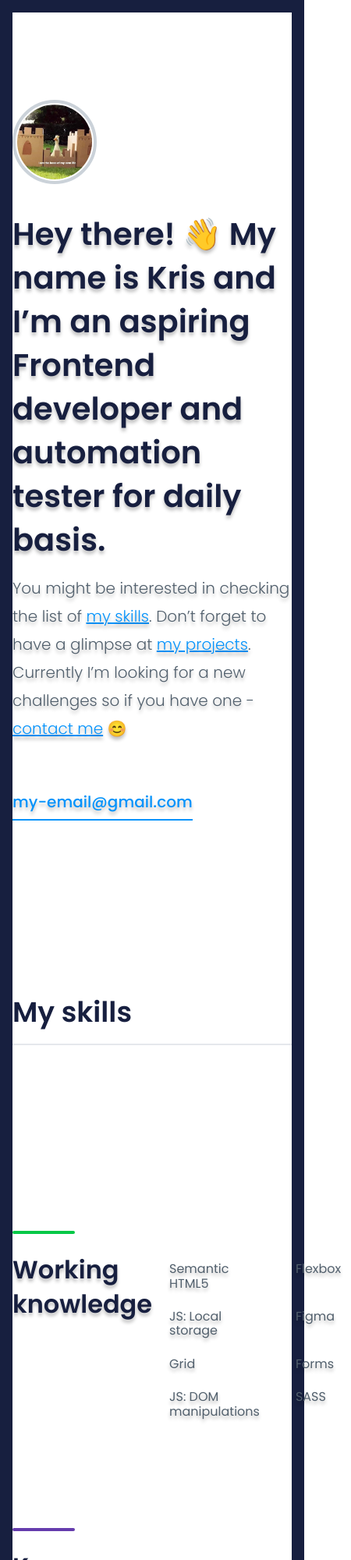
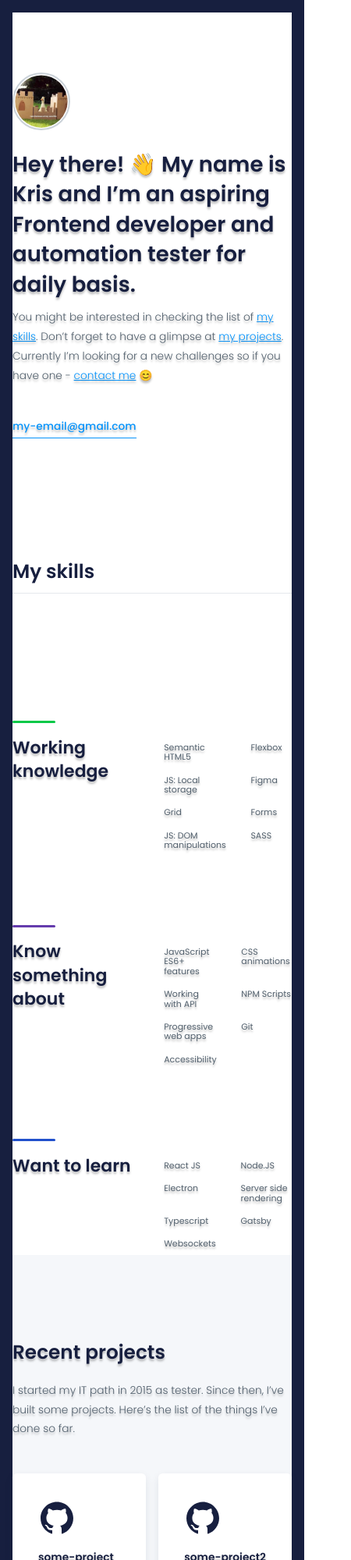
Before and after one commit to dz1dz1on/wtf-homework, a website: page src/content/index.html in a window 390 px wide. Shown: the top 2000 px of the page at 78% size, 450 px wide, since content can reach past the window. Drawn offline with nearby package versions, Linux system fonts and the light colour scheme; files that its build step writes are made by us from their sources.

Commit message:
feat(refactor)[]: move from px to rem

```diff
--- a/src/scss/main.scss
+++ b/src/scss/main.scss
@@ -14,6 +14,10 @@
 html {
   scroll-behavior: smooth;
   box-sizing: border-box;
+  font-size: 16px;
+  @media (max-width: 768px) {
+    font-size: 11px;
+  }
 }
 body {
   color: #171f3f;
--- a/src/scss/modules/footer.scss
+++ b/src/scss/modules/footer.scss
@@ -1,43 +1,43 @@
 .contact {
   margin: 0 auto;
   max-width: 1184px;
-  padding-bottom: 128px;
+  padding-bottom: 8rem;
 
   &__title {
     margin: 0;
-    padding-top: 132px;
+    padding-top: 8.25rem;
     color: $white;
     font-weight: 600;
-    font-size: 32px;
-    line-height: 44px;
+    font-size: 2rem;
+    line-height: 2.75rem;
     &::before {
       content: "";
       display: block;
-      height: 2px;
-      width: 80px;
+      height: 0.125rem;
+      width: 5rem;
       background: $light-blue;
-      border-radius: 8px;
-      margin-bottom: 24px;
+      border-radius: 0.5rem;
+      margin-bottom: 1.5rem;
     }
   }
 
   &__description {
-    padding-top: 16px;
+    padding-top: 1rem;
     margin: 0;
-    font-size: 20px;
-    line-height: 36px;
+    font-size: 1.5rem;
+    line-height: 2.25rem;
     color: $white;
     font-weight: 300;
-    max-width: 580px;
+    max-width: 36.25rem;
   }
 
   &__email {
     font-weight: 500;
-    font-size: 20px;
-    line-height: 32px;
+    font-size: 1.5rem;
+    line-height: 2rem;
     color: $light-blue;
     text-decoration: none;
-    border-bottom: 2px solid $light-blue;
-    padding-bottom: 8px;
+    border-bottom: 0.125rem solid $light-blue;
+    padding-bottom: 0.5rem;
   }
 }
--- a/src/scss/modules/hero.scss
+++ b/src/scss/modules/hero.scss
@@ -1,41 +1,41 @@
 .hero {
   max-width: 1184px;
-  padding: 112px 0 184px;
+  padding: 7rem 0 11.5rem;
   margin: 0 auto;
-  text-shadow: 0px 4px 4px rgba(0, 0, 0, 0.25);
+  text-shadow: 0 0.25rem 0.25rem rgba(0, 0, 0, 0.25);
 
   &__image {
-    width: 108px;
-    height: 108px;
-    border: 4px solid #cbd2d9;
-    border-radius: 70px;
-    padding: 2px;
+    width: 6.75rem;
+    height: 6.75rem;
+    border: 0.25rem solid $light-gray;
+    border-radius: 4.375rem;
+    padding: 0.125rem;
   }
   &__title {
     font-family: Poppins;
     font-weight: 600;
-    font-size: 40px;
-    line-height: 56px;
-    max-width: 781px;
-    margin: 32px 0 16px;
+    font-size: 2.5rem;
+    line-height: 3.5rem;
+    max-width: 48.875rem;
+    margin: 2rem 0 1rem;
   }
   &__description {
-    max-width: 681px;
+    max-width: 42.625rem;
     color: $grey;
     font-style: normal;
     font-weight: 300;
-    font-size: 20px;
-    line-height: 36px;
-    margin: 0 0 60px;
+    font-size: 1.25rem;
+    line-height: 2.25rem;
+    margin: 0 0 3.75rem;
   }
   &__email {
     font-weight: 500;
-    font-size: 20px;
-    line-height: 32px;
+    font-size: 1.25rem;
+    line-height: 2rem;
     color: $light-blue;
     text-decoration: none;
-    padding: 0 0 8px;
-    border-bottom: 2px solid $light-blue;
+    padding: 0 0 0.5rem;
+    border-bottom: 0.125rem solid $light-blue;
   }
   &__link {
     color: $light-blue;
--- a/src/scss/modules/projects.scss
+++ b/src/scss/modules/projects.scss
@@ -1,32 +1,32 @@
 .projects {
-  padding: 128px 0;
-  text-shadow: 0px 4px 4px rgba(0, 0, 0, 0.25);
+  padding: 8rem 0;
+  text-shadow: 0 0.25rem 0.25rem rgba(0, 0, 0, 0.25);
   background: $alice-blue;
   &__title {
     font-family: Poppins;
     font-style: normal;
     font-weight: 600;
-    font-size: 36px;
-    line-height: 48px;
+    font-size: 2.25rem;
+    line-height: 3rem;
   }
   &__description {
-    margin: 16px 0 0;
+    margin: 1rem 0 0;
     font-family: Poppins;
     font-style: normal;
     font-weight: 300;
-    font-size: 20px;
-    line-height: 36px;
+    font-size: 1.25rem;
+    line-height: 2.25rem;
     color: $grey;
-    max-width: 580px;
-    padding: 0 0 64px;
+    max-width: 36.25rem;
+    padding: 0 0 4rem;
   }
 }
 
 .projects-list {
   display: grid;
   grid-template-columns: 1fr 1fr;
-  column-gap: 24px;
-  row-gap: 24px;
+  column-gap: 1.5rem;
+  row-gap: 1.5rem;
   list-style-type: none;
   margin: 0;
   padding: 0;
@@ -34,11 +34,11 @@
 
 .project {
   background: $white;
-  box-shadow: 0px 6px 16px rgba(24, 41, 67, 0.09);
-  border-radius: 8px;
+  box-shadow: 0 0.375rem 1rem rgba(24, 41, 67, 0.09);
+  border-radius: 0.5rem;
   overflow: hidden;
   &__container {
-    padding: 48px;
+    padding: 3rem;
   }
   &__footer {
     display: flex;
@@ -48,48 +48,48 @@
   }
   &__title {
     font-weight: 600;
-    font-size: 20px;
-    line-height: 36px;
+    font-size: 1.25rem;
+    line-height: 2.25rem;
     margin: 0;
-    padding: 18px 0 0;
+    padding: 1.125rem 0 0;
   }
   &__description {
     font-weight: 300;
-    font-size: 18px;
-    line-height: 32px;
+    font-size: 1.125rem;
+    line-height: 2rem;
     margin: 0;
-    padding: 8px 0 0;
+    padding: 0.5rem 0 0;
     color: $grey;
   }
   &__link {
-    padding: 16px 24px 16px 0;
+    padding: 1rem 1.5rem 1rem 0;
     color: $light-blue;
     text-decoration: none;
     font-weight: 500;
-    font-size: 18px;
-    line-height: 32px;
+    font-size: 1.125rem;
+    line-height: 2rem;
     display: inline-flex;
     align-items: center;
     & + & {
       position: relative;
-      margin: 0 24px;
+      margin: 0 1.5rem;
       &::after {
         position: absolute;
-        left: -26px;
+        left: -1.625rem;
         content: "";
         display: block;
-        width: 2px;
-        height: 32px;
+        width: 0.125rem;
+        height: 2rem;
         background: $light-gray;
       }
     }
 
     &::before {
-      margin-right: 8px;
+      margin-right: 0.5rem;
       content: "";
       display: block;
-      width: 24px;
-      height: 24px;
+      width: 1.5rem;
+      height: 1.5rem;
       background: url("../../assets/img/pc.icon.svg");
     }
     &--git::before {
--- a/src/scss/modules/skills.scss
+++ b/src/scss/modules/skills.scss
@@ -6,26 +6,26 @@
     font-family: Poppins;
     font-style: normal;
     font-weight: 600;
-    font-size: 36px;
-    line-height: 48px;
-    padding: 16px 0;
-    border-bottom: 2px solid $sauvignon;
-    margin-bottom: 110px;
+    font-size: 2.25rem;
+    line-height: 3rem;
+    padding: 1rem 0;
+    border-bottom: 0.125rem solid $sauvignon;
+    margin-bottom: 6.875rem;
   }
 }
 
 .skills-list {
   display: grid;
-  padding: 128px 0 0;
+  padding: 8rem 0 0;
   grid-template-columns: 1fr 1fr;
-  text-shadow: 0px 4px 4px rgba(0, 0, 0, 0.25);
+  text-shadow: 0 0.25rem 0.25rem rgba(0, 0, 0, 0.25);
   &__list {
     margin: 0;
     padding: 0;
-    margin-top: 28px;
+    margin-top: 1.75rem;
     display: grid;
     grid-template-columns: 1fr 1fr;
-    grid-column-gap: 24px;
+    grid-column-gap: 1.5rem;
     list-style: none;
   }
 
@@ -33,19 +33,19 @@
     font-family: Poppins;
     font-style: normal;
     font-weight: normal;
-    font-size: 16px;
+    font-size: 1rem;
     color: $grey;
-    min-height: 40px;
-    padding: 12px 0 12px 22px;
+    min-height: 2.5rem;
+    padding: 0.75rem 0 0.75rem 1.375rem;
     position: relative;
     &::before {
       position: absolute;
       left: 0;
-      top: 12px;
+      top: 0.75rem;
       content: "";
       display: block;
-      width: 16px;
-      height: 16px;
+      width: 1rem;
+      height: 1rem;
       margin: 0;
       background: url("../../assets/img/green.svg");
       .skills-list--violet & {
@@ -59,16 +59,16 @@
   &__title {
     margin: 0;
     font-weight: 600;
-    font-size: 32px;
-    line-height: 44px;
+    font-size: 2rem;
+    line-height: 2.75rem;
     &::before {
       content: "";
       display: block;
-      width: 80px;
-      height: 4px;
-      border-radius: 8px;
+      width: 5rem;
+      height: 0.25rem;
+      border-radius: 0.5rem;
       background: $green;
-      margin-bottom: 24px;
+      margin-bottom: 1.5rem;
       .skills-list--violet & {
         background: $violet;
       }
```
